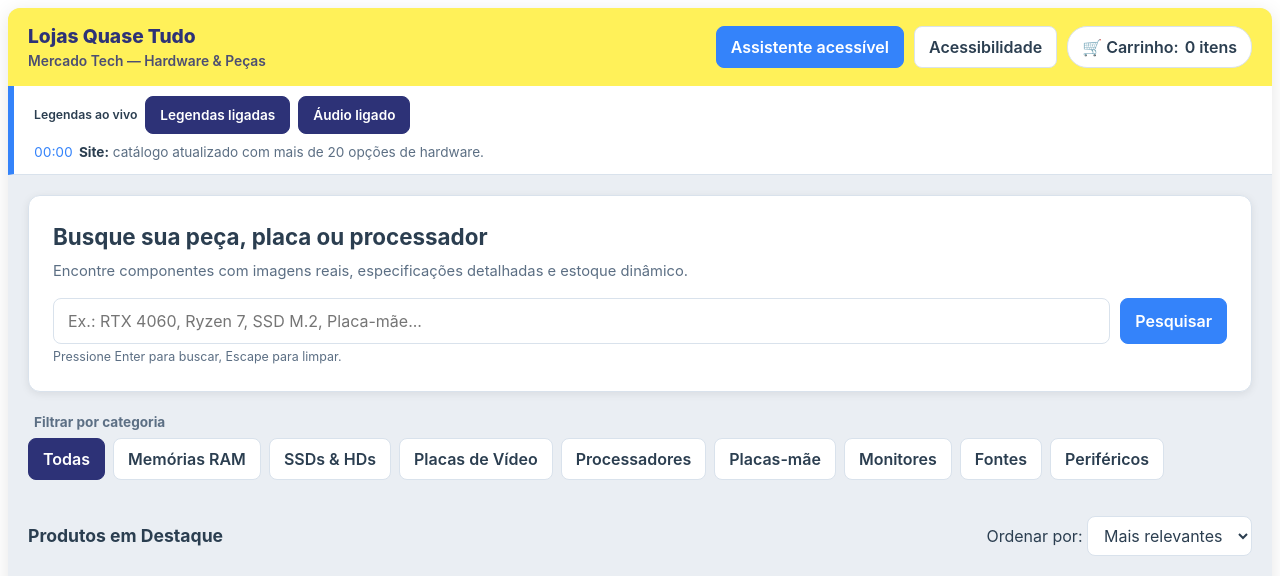
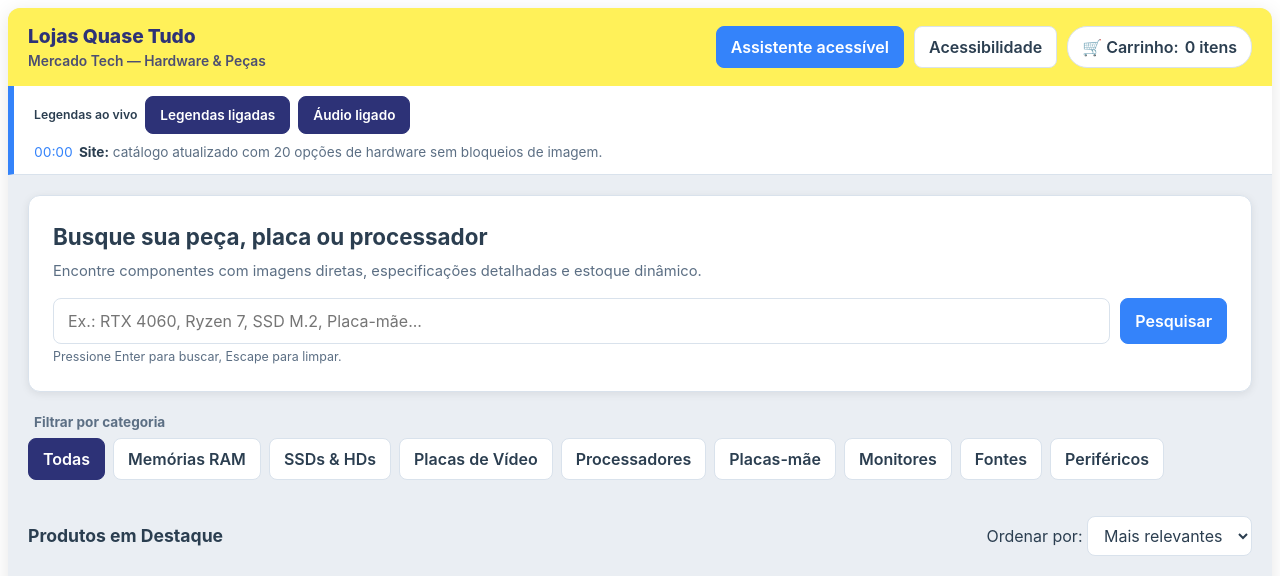
Before and after one commit to Ryan-msm/LojaTechMais, a plain HTML site: page index.html in a window 1280 px wide. Shown: the top 576 px of the page. Drawn offline with Linux system fonts and the light colour scheme.

Commit message:
Update index.html

```diff
--- a/index.html
+++ b/index.html
@@ -25,7 +25,6 @@
     </div>
   </header>
 
-  <!-- Barra de Legendas e Acessibilidade em Tempo Real -->
   <section class="legendas" id="legendas" aria-labelledby="leg-tit">
     <div class="cab">
       <h2 id="leg-tit">Legendas ao vivo</h2>
@@ -33,11 +32,10 @@
       <button id="btn-audio" class="btn" aria-pressed="true">Áudio ligado</button>
     </div>
     <ol id="log" role="log" aria-live="polite" aria-relevant="additions" aria-label="Histórico de legendas">
-      <li><span class="hora">00:00</span><b>Site:</b> catálogo atualizado com mais de 20 opções de hardware.</li>
+      <li><span class="hora">00:00</span><b>Site:</b> catálogo atualizado com 20 opções de hardware sem bloqueios de imagem.</li>
     </ol>
   </section>
 
-  <!-- Painéis Ocultos de Assistente e Preferências -->
   <section class="painel" id="assistente" hidden aria-labelledby="assist-tit">
     <p class="passo" id="passo-num"></p>
     <h2 id="assist-tit">Assistente de navegação</h2>
@@ -67,10 +65,9 @@
   </section>
 
   <main id="catalogo">
-    <!-- Seção de Busca Estilo Mercado Livre -->
     <section class="hero" aria-labelledby="busca-tit">
       <h1 id="busca-tit">Busque sua peça, placa ou processador</h1>
-      <p>Encontre componentes com imagens reais, especificações detalhadas e estoque dinâmico.</p>
+      <p>Encontre componentes com imagens diretas, especificações detalhadas e estoque dinâmico.</p>
       <div class="busca" role="search">
         <label for="busca" class="sr">Nome da peça</label>
         <input id="busca" type="search" placeholder="Ex.: RTX 4060, Ryzen 7, SSD M.2, Placa-mãe..." autocomplete="off" aria-describedby="busca-dica">
@@ -80,7 +77,6 @@
       <p id="anuncios" class="sr" aria-live="polite" aria-atomic="true"></p>
     </section>
 
-    <!-- Filtros por Categoria -->
     <fieldset class="cats" id="cats">
       <legend>Filtrar por categoria</legend>
       <button class="btn" data-cat="todos" aria-pressed="true">Todas</button>
@@ -107,11 +103,9 @@
       </p>
     </div>
 
-    <!-- Grade Dinâmica de Produtos -->
     <ul class="grade" id="grade" aria-labelledby="prod-tit"></ul>
     <p class="vazio" id="sem-res" hidden>Nenhuma peça encontrada com esses critérios.</p>
 
-    <!-- Carrinho e Comparativo -->
     <div class="painel-grid">
       <section class="painel" id="carrinho" aria-labelledby="carr-tit">
         <h2 id="carr-tit">🛒 Carrinho de Compras</h2>
@@ -128,7 +122,6 @@
       </section>
     </div>
 
-    <!-- Checkout Seguro -->
     <section class="painel" id="checkout" aria-labelledby="check-tit">
       <h2 id="check-tit">Finalizar Pedido</h2>
       <p class="dica" style="margin-bottom:12px">Preencha seus dados para entrega expressa.</p>
@@ -163,7 +156,6 @@
       </div>
     </section>
 
-    <!-- Declaração WCAG -->
     <section class="painel" id="declaracao" aria-labelledby="decl-tit">
       <h2 id="decl-tit">Compromisso com Acessibilidade</h2>
       <p class="dica" style="margin-bottom:10px">Desenvolvido em conformidade com as diretrizes WCAG 2.1 nível AA. <span class="selo">Certificado AA</span></p>
```
